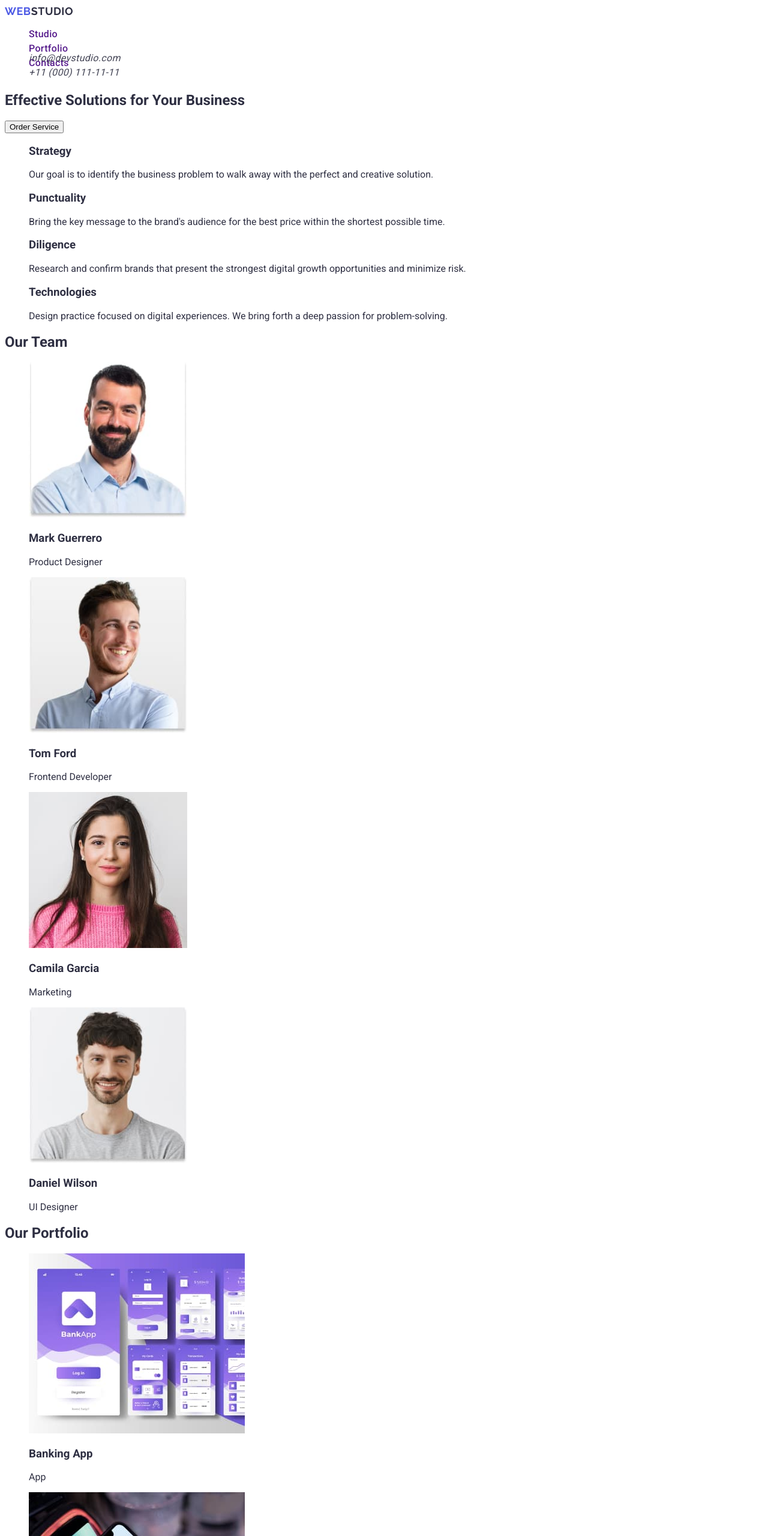
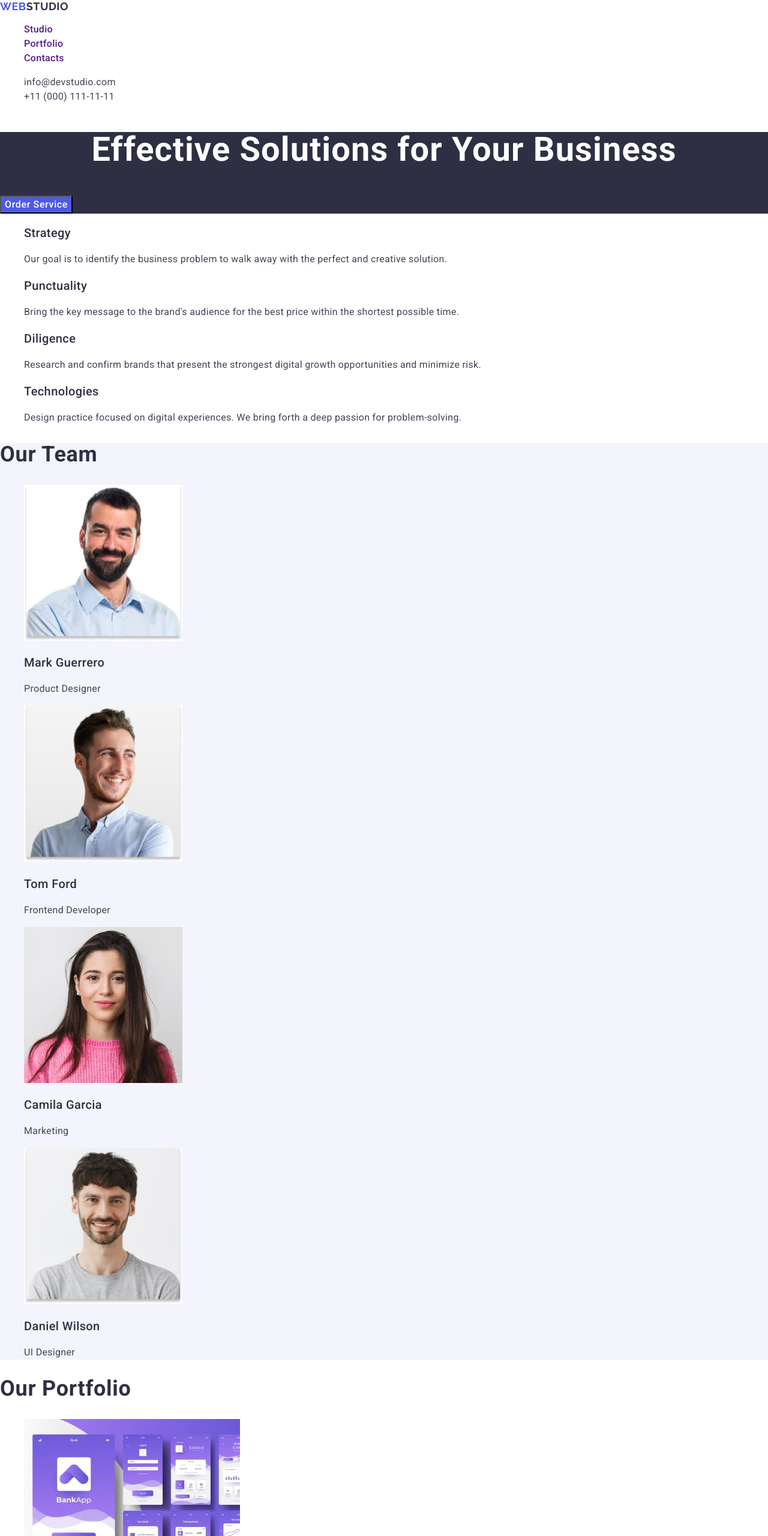
Before and after one commit to AlinaChorna7/goit-markup-hw-02, a plain HTML site: page index.html in a window 1280 px wide. Shown: the top 2560 px of the page at 60% size. Drawn offline with nearby package versions, Linux system fonts and the light colour scheme.

Commit message:
add initial files

```diff
--- a/css/styles.css
+++ b/css/styles.css
@@ -25,10 +25,7 @@ letter-spacing: 0.03em;
 text-transform: uppercase;
 color:#4d5ae5;
 }
-.header-list{
-    width: 261px;
-    height: 24px;
-}
+
 .header-list-item{
 font-weight: 500;
 font-size: 16px;
@@ -42,12 +39,132 @@ color: #2e2f42;}
     line-height: 150%;
     letter-spacing: 0.02em;
     color: #434455;
+    font-style: normal;
 }
-.mail{
-    width: 153px;
-    height: 24px;
+
+
+.backgroud-one{
+    background-color: #2e2f42;;
 }
-.tel{
-    width: 151px;
-    height: 24px;
+.title{
+font-weight: 700;
+font-size: 56px;
+line-height: 107%;
+letter-spacing: 0.02em;
+text-align: center;
+color: white;
 }
+
+
+.button{
+font-weight: 500;
+font-size: 16px;
+line-height: 150%;
+letter-spacing: 0.04em;
+color: white;
+background-color: #4d5ae5;
+}
+
+.visually-hidden {
+    position: absolute;
+    width: 1px;
+    height: 1px;
+    margin: -1px;
+    border: 0;
+    padding: 0;
+
+    white-space: nowrap;
+    clip-path: inset(100%);
+    clip: rect(0 0 0 0);
+    overflow: hidden;
+  }
+
+.section-two-titles{
+font-weight: 500;
+font-size: 20px;
+line-height: 120%;
+letter-spacing: 0.02em;
+color:#2e2f42;
+}
+
+.section-two-text{
+    font-weight: 400;
+    font-size: 16px;
+    line-height: 150%;
+    letter-spacing: 0.02em;
+    color: #434455;
+}
+
+.our-team-section{
+    background-color: #f4f4fd;;
+}
+
+.our-title{
+font-weight: 700;
+font-size: 36px;
+line-height: 111%;
+letter-spacing: 0.02em;
+color: #2e2f42;
+}
+
+.our-team-name{
+font-weight: 500;
+font-size: 20px;
+line-height: 120%;
+letter-spacing: 0.02em;
+color: #2e2f42;
+}
+
+.our-team-work{
+font-weight: 400;
+font-size: 16px;
+line-height: 150%;
+letter-spacing: 0.02em;
+color: #434455;
+}
+
+.porfolio-title {
+    font-weight: 700;
+    font-size: 36px;
+    line-height: 111%;
+    letter-spacing: 0.02em;
+    color: #2e2f42;
+}
+
+.portfolio-items {
+    font-weight: 500;
+font-size: 20px;
+line-height: 120%;
+letter-spacing: 0.02em;
+color: #2e2f42;
+}
+
+.portfolio-text {
+font-weight: 400;
+font-size: 16px;
+line-height: 150%;
+letter-spacing: 0.02em;
+color: #434455;
+}
+
+.footer{
+    background-color: #2e2f42;
+}
+
+.footer-logo{
+font-weight: 700;
+font-size: 18px;
+line-height: 117%;
+letter-spacing: 0.03em;
+color: #f4f4fd;
+}
+.footer-logo-part{
+   color:  #4d5ae5;
+}
+
+.footer-text{
+font-weight: 400;
+font-size: 16px;
+line-height: 150%;
+color: #f4f4fd;
+}
--- a/index.html
+++ b/index.html
@@ -3,6 +3,10 @@
   <head>
     <meta charset="UTF-8" />
     <meta name="viewport" content="width=device-width, initial-scale=1.0" />
+    <link
+      rel="stylesheet"
+      href="https://cdnjs.cloudflare.com/ajax/libs/modern-normalize/2.0.0/modern-normalize.min.css"
+    />
     <link rel="stylesheet" href="./css/styles.css" />
     <link rel="preconnect" href="https://fonts.googleapis.com" />
     <link rel="preconnect" href="https://fonts.gstatic.com" crossorigin />
@@ -43,38 +47,38 @@
       </address>
     </header>
     <main>
-      <section>
-        <h1>Effective Solutions for Your Business</h1>
-        <button type="button">Order Service</button>
+      <section class="backgroud-one">
+        <h1 class="title">Effective Solutions for Your Business</h1>
+        <button type="button" class="button">Order Service</button>
       </section>
 
       <section>
-        <h2 hidden>Section two</h2>
+        <h2 class="visually-hidden">Section two</h2>
         <ul>
           <li>
-            <h3>Strategy</h3>
-            <p>
+            <h3 class="section-two-titles">Strategy</h3>
+            <p class="section-two-text">
               Our goal is to identify the business problem to walk away with the
               perfect and creative solution.
             </p>
           </li>
           <li>
-            <h3>Punctuality</h3>
-            <p>
+            <h3 class="section-two-titles">Punctuality</h3>
+            <p class="section-two-text">
               Bring the key message to the brand's audience for the best price
               within the shortest possible time.
             </p>
           </li>
           <li>
-            <h3>Diligence</h3>
-            <p>
+            <h3 class="section-two-titles">Diligence</h3>
+            <p class="section-two-text">
               Research and confirm brands that present the strongest digital
               growth opportunities and minimize risk.
             </p>
           </li>
           <li>
-            <h3>Technologies</h3>
-            <p>
+            <h3 class="section-two-titles">Technologies</h3>
+            <p class="section-two-text">
               Design practice focused on digital experiences. We bring forth a
               deep passion for problem-solving.
             </p>
@@ -82,8 +86,8 @@
         </ul>
       </section>
 
-      <section>
-        <h2>Our Team</h2>
+      <section class="our-team-section">
+        <h2 class="our-title">Our Team</h2>
         <ul>
           <li>
             <img
@@ -92,8 +96,8 @@
               width="264"
               height="260"
             />
-            <h3>Mark Guerrero</h3>
-            <p>Product Designer</p>
+            <h3 class="our-team-name">Mark Guerrero</h3>
+            <p class="our-team-work">Product Designer</p>
           </li>
           <li>
             <img
@@ -102,8 +106,8 @@
               width="264"
               height="260"
             />
-            <h3>Tom Ford</h3>
-            <p>Frontend Developer</p>
+            <h3 class="our-team-name">Tom Ford</h3>
+            <p class="our-team-work">Frontend Developer</p>
           </li>
           <li>
             <img
@@ -112,8 +116,8 @@
               width="264"
               height="260"
             />
-            <h3>Camila Garcia</h3>
-            <p>Marketing</p>
+            <h3 class="our-team-name">Camila Garcia</h3>
+            <p class="our-team-work">Marketing</p>
           </li>
           <li>
             <img
@@ -122,13 +126,13 @@
               width="264"
               height="260"
             />
-            <h3>Daniel Wilson</h3>
-            <p>UI Designer</p>
+            <h3 class="our-team-name">Daniel Wilson</h3>
+            <p class="our-team-work">UI Designer</p>
           </li>
         </ul>
       </section>
       <section>
-        <h2>Our Portfolio</h2>
+        <h2 class="porfolio-title">Our Portfolio</h2>
         <ul>
           <li>
             <img
@@ -137,8 +141,8 @@
               width="360"
               height="300"
             />
-            <h3>Banking App</h3>
-            <p>App</p>
+            <h3 class="portfolio-items">Banking App</h3>
+            <p class="portfolio-text">App</p>
           </li>
           <li>
             <img
@@ -147,8 +151,8 @@
               width="360"
               height="300"
             />
-            <h3>Cashless Payment</h3>
-            <p>Marketing</p>
+            <h3 class="portfolio-items">Cashless Payment</h3>
+            <p class="portfolio-text">Marketing</p>
           </li>
           <li>
             <img
@@ -157,8 +161,8 @@
               width="360"
               height="300"
             />
-            <h3>Meditation App</h3>
-            <p>App</p>
+            <h3 class="portfolio-items">Meditation App</h3>
+            <p class="portfolio-text">App</p>
           </li>
           <li>
             <img
@@ -167,8 +171,8 @@
               width="360"
               height="300"
             />
-            <h3>Taxi Service</h3>
-            <p>Marketing</p>
+            <h3 class="portfolio-items">Taxi Service</h3>
+            <p class="portfolio-text">Marketing</p>
           </li>
           <li>
             <img
@@ -177,8 +181,8 @@
               width="360"
               height="300"
             />
-            <h3>Screen Illustrations</h3>
-            <p>Design</p>
+            <h3 class="portfolio-items">Screen Illustrations</h3>
+            <p class="portfolio-text">Design</p>
           </li>
           <li>
             <img
@@ -187,16 +191,18 @@
               width="360"
               height="300"
             />
-            <h3>Online Courses</h3>
-            <p>Marketing</p>
+            <h3 class="portfolio-items">Online Courses</h3>
+            <p class="portfolio-text">Marketing</p>
           </li>
         </ul>
       </section>
     </main>
 
-    <footer>
-      <a href="./index.html">WebStudio</a>
-      <p>
+    <footer class="footer">
+      <a class="footer-logo" href="./index.html">
+        <span class="footer-logo-part">Web</span>Studio</a
+      >
+      <p class="footer-text">
         Increase the flow of customers and sales for your business with digital
         marketing & growth solutions.
       </p>
```
